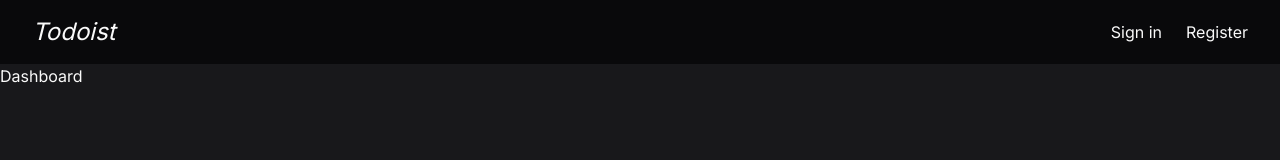
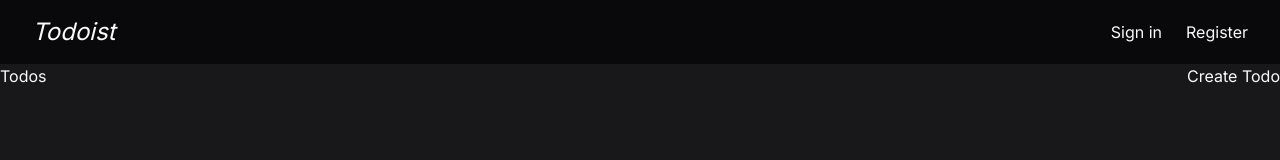
Before and after one commit to Asonance11/next-todo-list, a Next.js app: page /dashboard in a window 1280 px wide. Shown: the top 160 px of the page. Built offline with nearby package versions, Linux system fonts and the light colour scheme.

Commit message:
Todo Pages

```diff
--- /dev/null
+++ b/src/app/dashboard/create-todo/page.tsx
@@ -0,0 +1,5 @@
+const CreateTodo = () => {
+	return <div>CreateTodo</div>;
+};
+
+export default CreateTodo;
--- a/src/app/dashboard/page.tsx
+++ b/src/app/dashboard/page.tsx
@@ -1,3 +1,14 @@
+import Link from 'next/link';
+
 export default function Dashboard() {
-	return <div>Dashboard</div>;
+	return (
+		<section className="container mx-auto">
+			<div className="flex items-center justify-between">
+				<h1>Todos</h1>
+				<Link href="/dashboard/create-todo" className="hover:underline">
+					Create Todo
+				</Link>
+			</div>
+		</section>
+	);
 }
```
